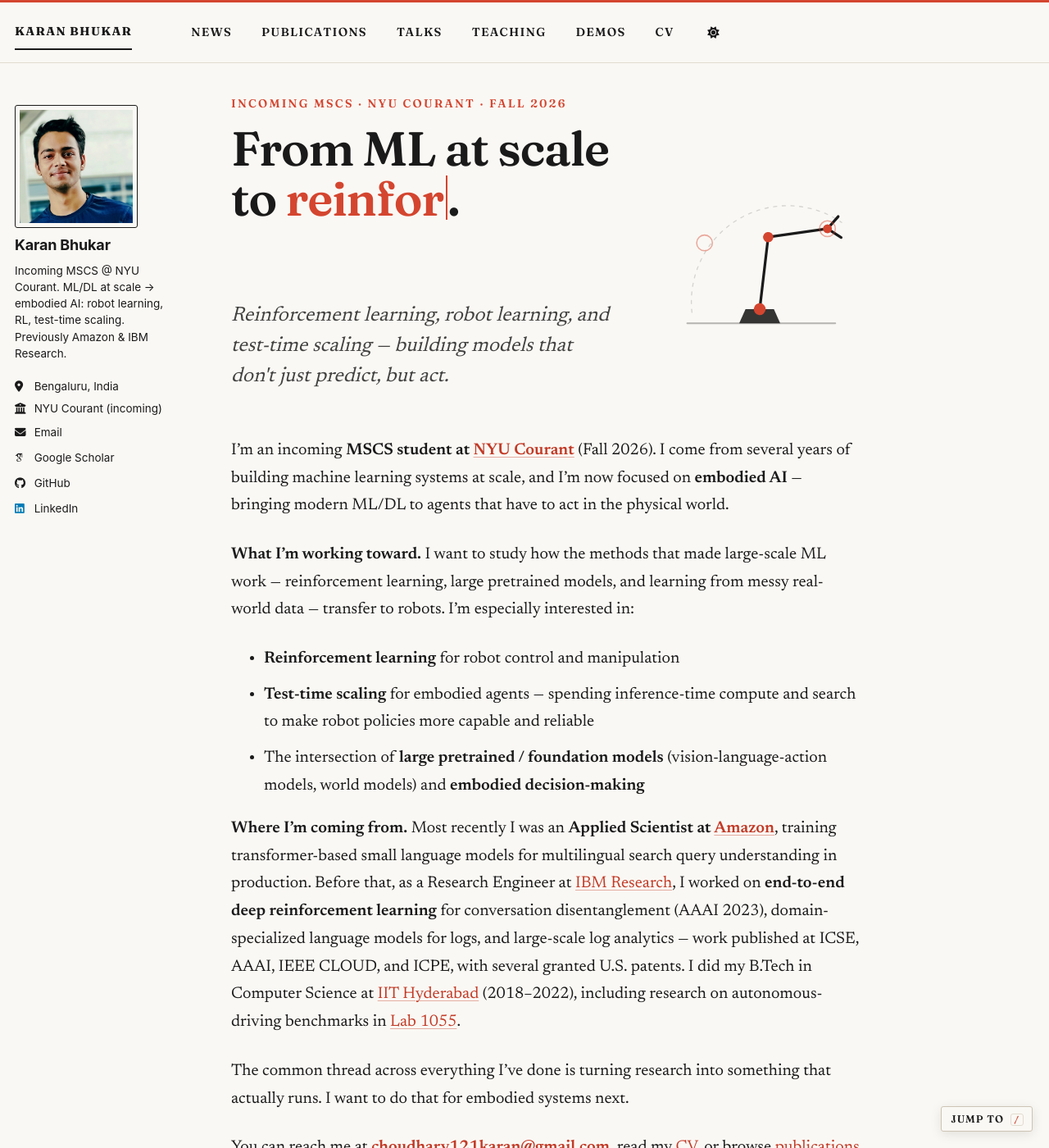
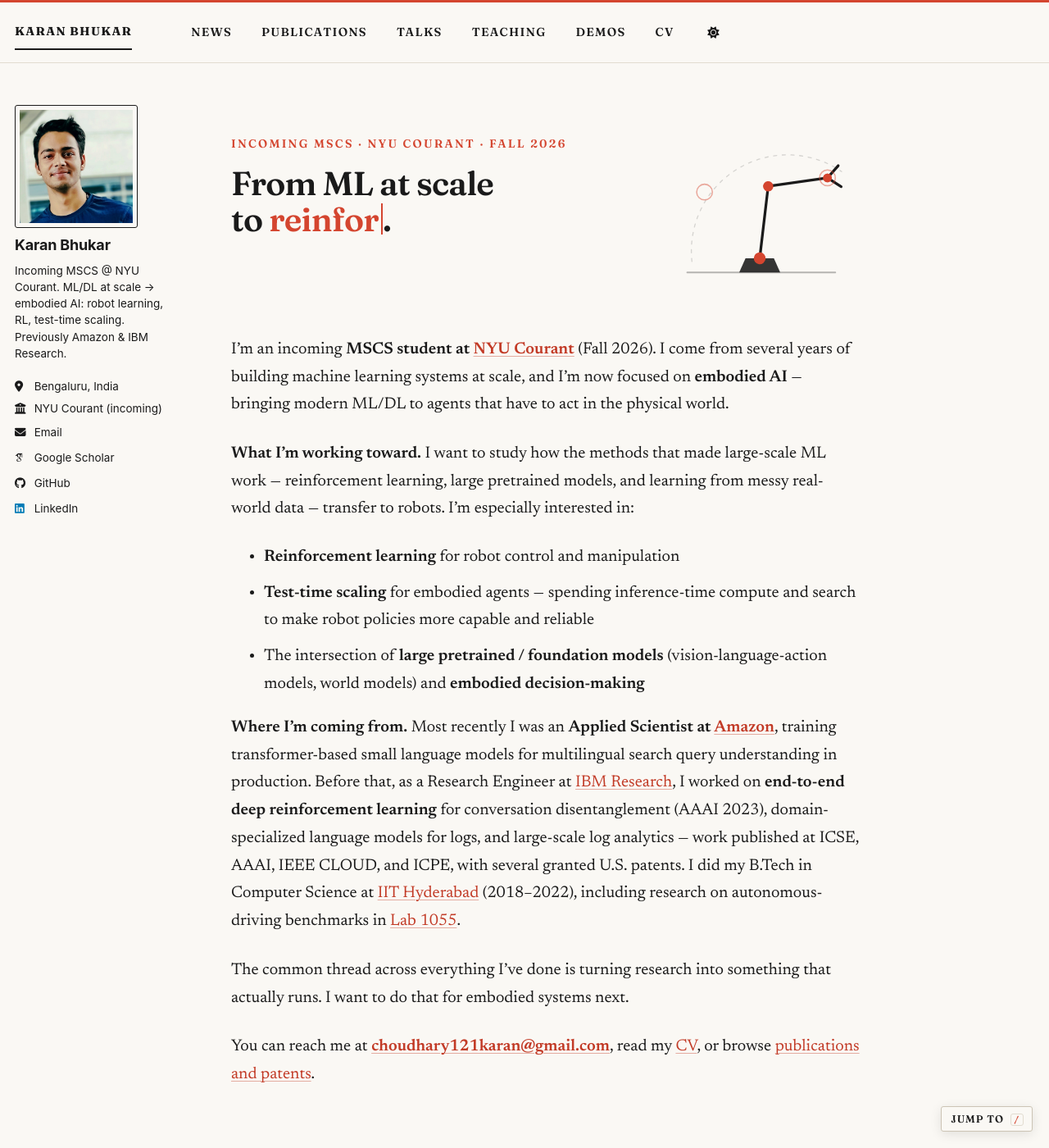
Before and after one commit to karan121bhukar/karan121bhukar.github.io, a Jekyll site: the page built from _pages/about.md, in a window 1280 px wide and 1400 px high. Shown: the whole window at 82% size. Built offline with Jekyll 4.4.1, drawn with Linux system fonts in a browser that asks for light colours; some web fonts are replaced; a script bundle is joined from its source files by our own code; library files that are not in the unit come from our copies.

Commit message:
Hero: keep headline to 2 lines (smaller, single-line rotating phrase); remove subtitle
- Title uses clamp() font-size + nowrap rotating line, so it's always exactly 2 lines
- Stack the robot below the hero under 1100px so the headline always has room
- Remove the cliche subtitle (interests are covered in the intro paragraph)

```diff
--- a/_pages/about.md
+++ b/_pages/about.md
@@ -10,7 +10,6 @@ redirect_from:
   <div class="home-hero">
     <p class="home-hero__eyebrow">Incoming MSCS · NYU Courant · Fall 2026</p>
     <h1 class="home-hero__title"><span class="hero-l1">From ML at scale</span><span class="hero-rotline">to <span class="rotate" data-words="embodied AI|robot learning|reinforcement learning|test-time scaling">embodied AI</span>.</span></h1>
-    <p class="home-hero__sub">Reinforcement learning, robot learning, and test-time scaling — building models that don't just predict, but act.</p>
   </div>
 
   <div class="home-robot" aria-hidden="true">
--- a/_sass/_custom.scss
+++ b/_sass/_custom.scss
@@ -160,24 +160,14 @@
   font-family: $header-font-family;
   font-weight: 600;
   letter-spacing: -0.02em;
-  font-size: 3em;
-  line-height: 1.04;
-  margin: 0 0 0.45em;
+  font-size: clamp(1.25rem, 4.6vw, 2.25rem);
+  line-height: 1.1;
+  margin: 0 0 0.4em;
 }
 .page__content .home-hero__title::after { display: none; }
 .home-hero__title .hero-l1 { display: block; }
-/* reserve two lines so the cycling phrase never shifts the page */
-.home-hero__title .hero-rotline { display: block; min-height: 2.2em; }
-
-.page__content .home-hero__sub {
-  font-size: 1.28em;
-  line-height: 1.5;
-  font-style: italic;
-  color: var(--global-text-color);
-  opacity: 0.82;
-  margin: 0;
-  max-width: 38ch;
-}
+/* keep the cycling phrase on a single line -> headline is always 2 lines */
+.home-hero__title .hero-rotline { display: block; white-space: nowrap; }
 
 /* ---- The robot ---------------------------------------------------------- */
 .home-robot {
@@ -201,13 +191,9 @@
 .robot .r-object { fill: var(--global-base-color); }
 
 /* ---- Responsive --------------------------------------------------------- */
-@media (max-width: 800px) {
+@media (max-width: 1100px) {
   .page__content .home-top { flex-direction: column; align-items: flex-start; gap: 1.6rem; }
   .home-robot { width: 190px; align-self: center; }
-}
-@media (max-width: 600px) {
-  .page__content .home-hero__title { font-size: 2.2em; }
-  .page__content .home-hero__sub { font-size: 1.12em; }
 }
 
 @media (prefers-reduced-motion: reduce) {
```
